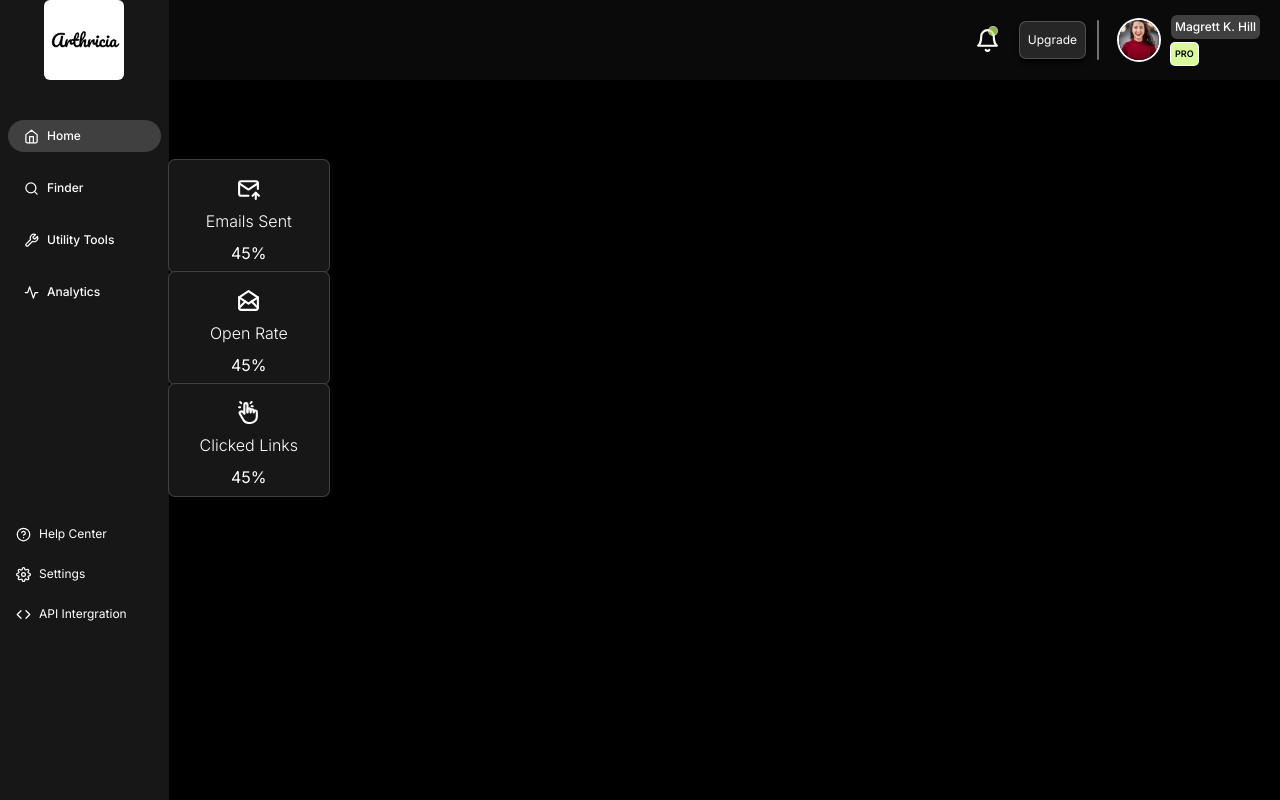
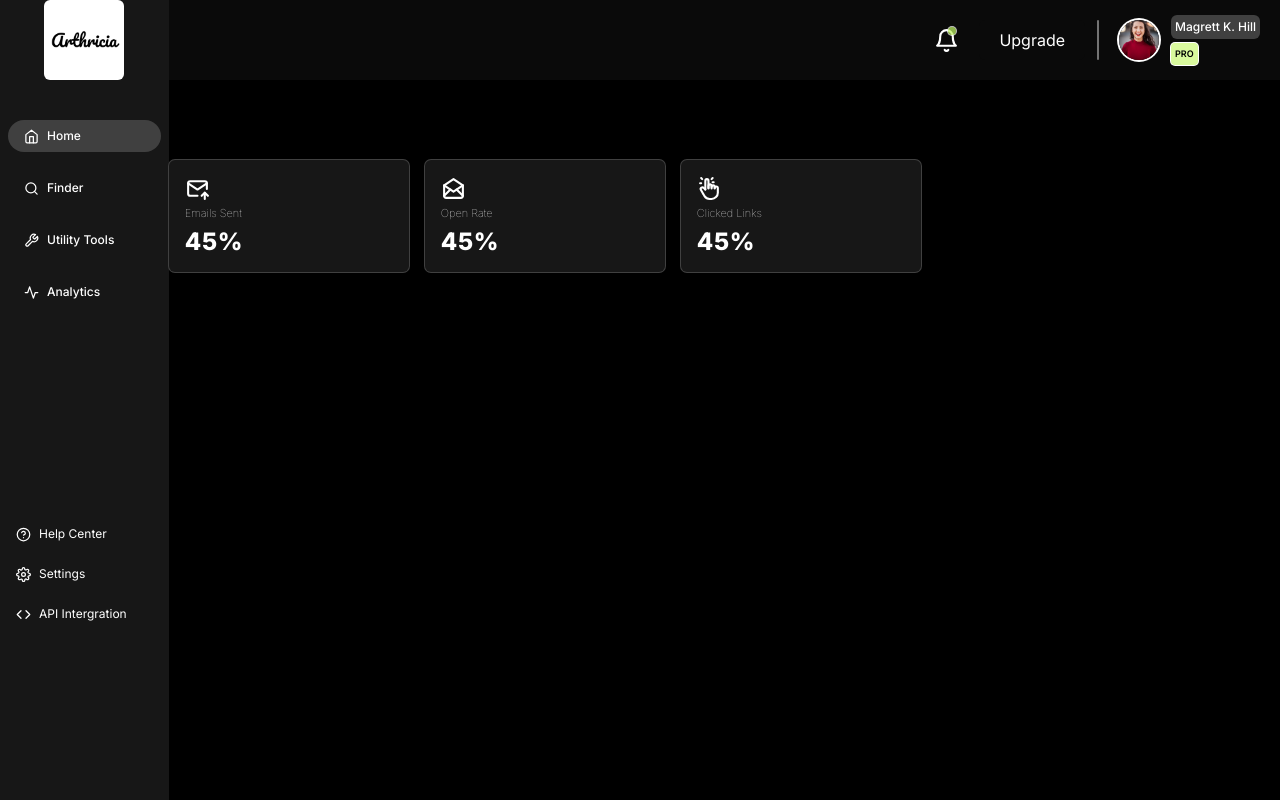
Before and after one commit to themuffineman/pendora-tools, a Next.js app in the folder my-app/: page /dashboard in a window 1280 px wide. Built offline with nearby package versions, Linux system fonts and the light colour scheme.

Commit message:
Button addition

```diff
--- a/my-app/app/dashboard/layout.jsx
+++ b/my-app/app/dashboard/layout.jsx
@@ -5,6 +5,7 @@ import styles from '@/components/components.module.css'
 import Image from 'next/image.js'
 import Link from 'next/link.js'
 import { Popover, PopoverContent, PopoverTrigger } from '@/components/ui/popover.jsx'
+import Button from '@/components/Button.jsx'
 
 
 
@@ -58,7 +59,9 @@ const layout = ({children}) => {
                   <p className='p-3 text-white text-sm hover:bg-neutral-900 rounded-md w-full h-max cursor-pointer'>Get 50% off</p>
                 </PopoverContent>
               </Popover>
-              <button className={`bg-neutral-800 hover:bg-neutral-900 ring-1 shadow-md shadow-black flex items-center justify-center ring-white ring-opacity-30 text-[12px] text-center p-1 px-2 text-white w-max rounded-md h-9 hover:scale-[1px] transition`} >Upgrade</button>
+              <Button className="">
+                Upgrade
+              </Button>
               <div
                 className='w-[2px] h-[50%] bg-neutral-500 rounded-md mr-2'
               />
--- a/my-app/app/dashboard/page.jsx
+++ b/my-app/app/dashboard/page.jsx
@@ -4,7 +4,7 @@ import DashCard from '@/components/DashCard'
 
 const page = () => {
   return (
-    <div className='mt-20 text-black'>
+    <div className='mt-20 text-black flex gap-4 items-center'>
         {dashOverviewData.map((data)=>(
           <DashCard title={data.title} icon={data.icon} stat={'45%'} comparison={'45%'}/>
         ))}
--- /dev/null
+++ b/my-app/components/Button.jsx
@@ -0,0 +1,9 @@
+import React from 'react'
+
+const Button = ({children, className}) => {
+  return (
+    <button className={`${className} bg-neutral-950 hover:ring-1 flex items-center justify-center hover:ring-neutral-900   text-center p-4 px-5 text-white w-max rounded-md h-10 hover:scale-[1px] transition`} >{children}</button>
+  )
+}
+
+export default Button
--- a/my-app/components/DashCard.jsx
+++ b/my-app/components/DashCard.jsx
@@ -3,14 +3,14 @@ import React from 'react'
 
 const DashCard = ({title, stat, icon, comparison }) => {
   return (
-    <div className='w-[10rem] h-[7rem] text-white rounded-md p-4 ring-1 ring-neutral-700 bg-neutral-900 flex flex-col items-center gap-2'>
+    <div className='w-[15rem] h-[7rem] text-white rounded-md p-4 ring-1 ring-neutral-700 bg-neutral-900 flex flex-col items-start gap-1'>
         <Image
             src={`/icons/${icon}`}
             width={25}
             height={25}
         />
-        <h4 className='text-base font-light'>{title}</h4>
-        <h1>{stat}</h1>
+        <h4 className='text-[11px] font-thin'>{title}</h4>
+        <h1 className='text-2xl font-extrabold tracking-wide'>{stat}</h1>
         <div></div>
     </div>
   )
```
